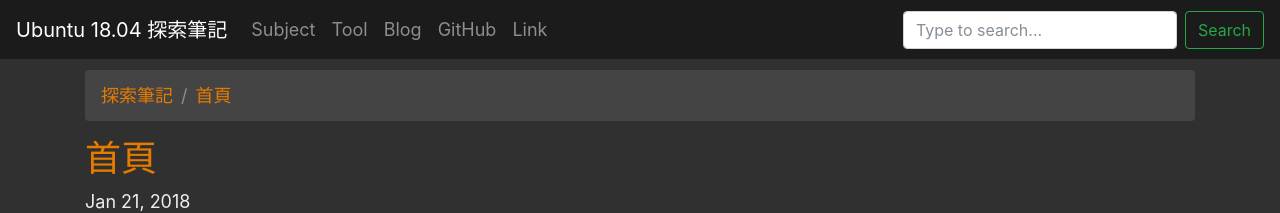
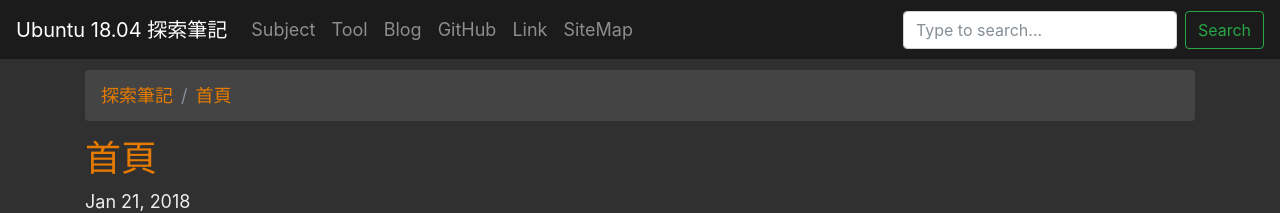
Before and after one commit to samwhelp/note-ubuntu-18.04, a Jekyll site: the page built from index.md, in a window 1280 px wide. Shown: the top 213 px of the page. Built offline with Jekyll 4.4.1, drawn with Linux system fonts in a browser that asks for light colours; nearby versions of some CDN libraries.

Commit message:
add sitemap link

```diff
--- a/_includes/header.html
+++ b/_includes/header.html
@@ -21,6 +21,9 @@
 			<li class="nav-item">
 				<a class="nav-link" href="{{ '/read/link/ubuntu/' | prepend: site.baseurl | escape }}" target="_blank" title="Link">Link</a>
 			</li>
+			<li class="nav-item">
+				<a class="nav-link" href="{{ '/sitemap.xml' | prepend: site.baseurl | escape }}" target="_blank" title="Link">SiteMap</a>
+			</li>
 		</ul>
 
 		<form class="form-inline mt-2 mt-md-0" target="_blank" accept-charset="utf-8" method="get" action="//www.google.com/search">
```
